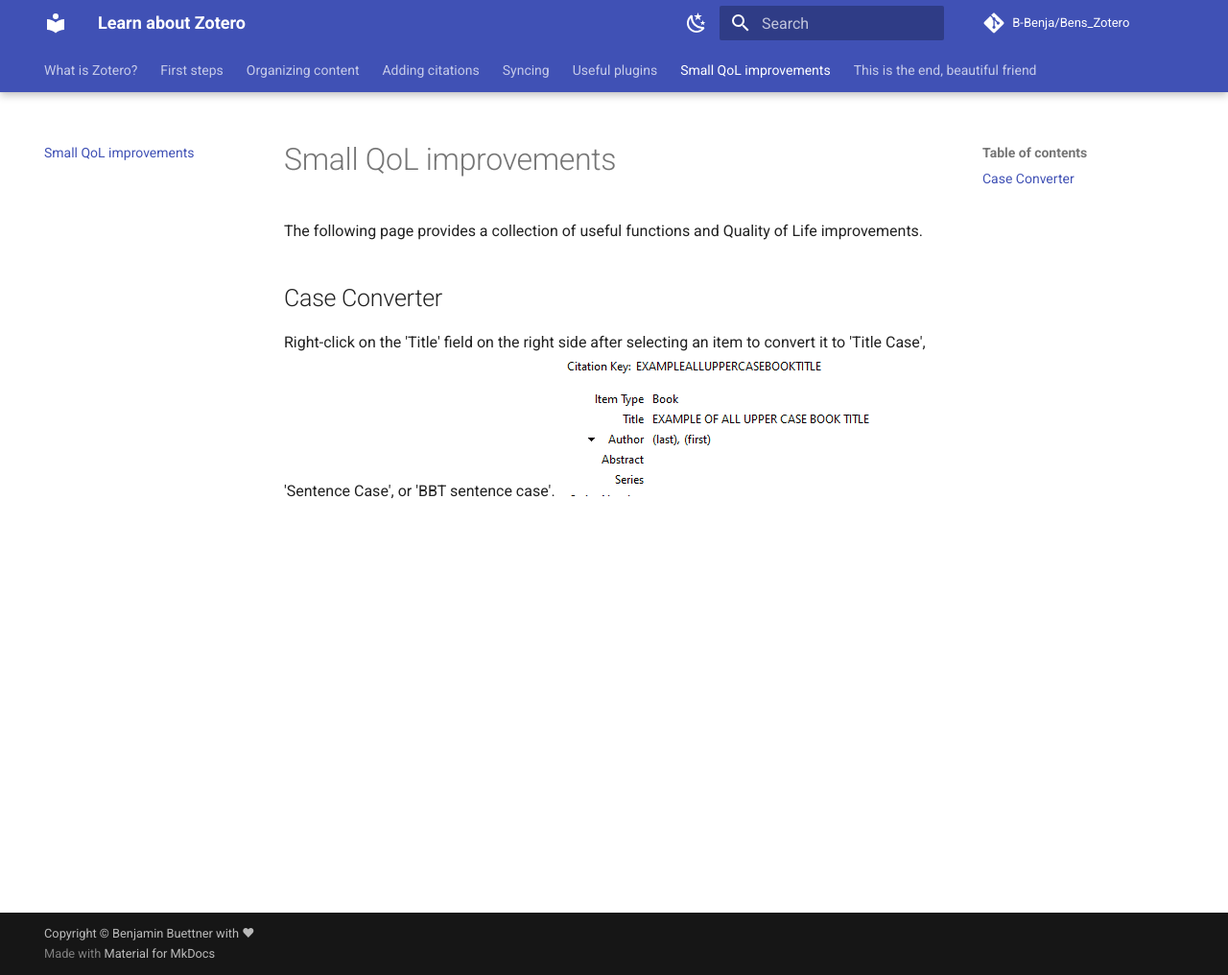
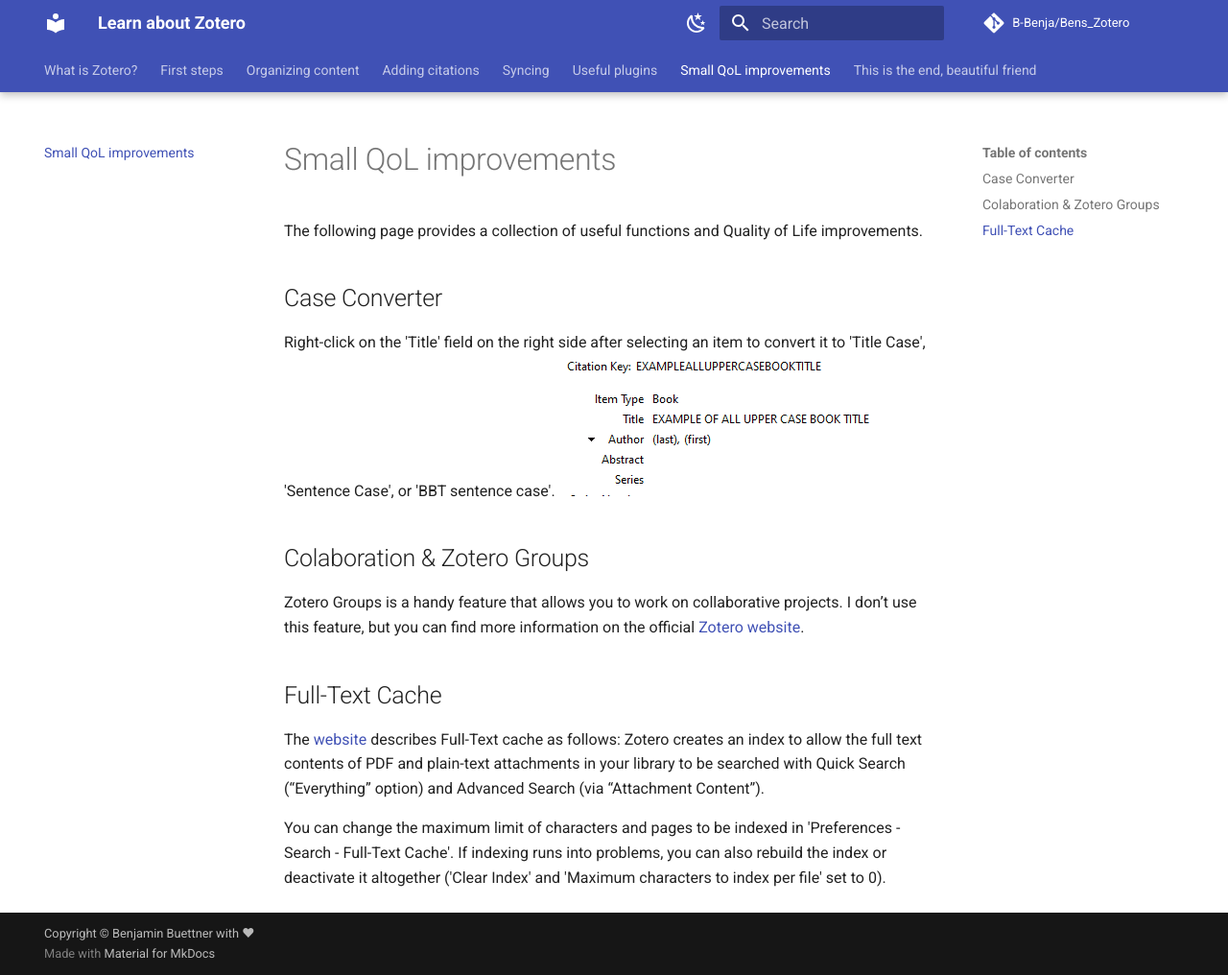
Before and after one commit to B-Benja/Bens_Zotero, an MkDocs documentation site: the page built from docs/QoL.md, in a window 1280 px wide and 1016 px high. Shown: the whole window at 96% size. Built offline with MkDocs 1.6.1 and Material for MkDocs 9.7.7, drawn with Linux system fonts in a browser that asks for light colours; comment, search, counter and statistics services are not loaded.

```diff
--- a/docs/QoL.md
+++ b/docs/QoL.md
@@ -5,3 +5,12 @@ The following page provides a collection of useful functions and Quality of Life
 ## Case Converter
 Right-click on the 'Title' field on the right side after selecting an item to convert it to 'Title Case', 'Sentence Case', or 'BBT sentence case'.
 ![](/images/CaseConverter.gif)
+
+## Colaboration & Zotero Groups
+Zotero Groups is a handy feature that allows you to work on collaborative projects. I don’t use this feature, but you can find more information on the official [Zotero website](https://www.zotero.org/groups/).
+
+
+## Full-Text Cache
+The [website](https://www.zotero.org/support/preferences/search) describes Full-Text cache as follows: Zotero creates an index to allow the full text contents of PDF and plain-text attachments in your library to be searched with Quick Search (“Everything” option) and Advanced Search (via “Attachment Content”).
+
+You can change the maximum limit of characters and pages to be indexed in 'Preferences - Search - Full-Text Cache'. If indexing runs into problems, you can also rebuild the index or deactivate it altogether ('Clear Index' and 'Maximum characters to index per file' set to 0).
```
Also changed, not shown: docs/useful-plugins.md (+3 -0 lines).
